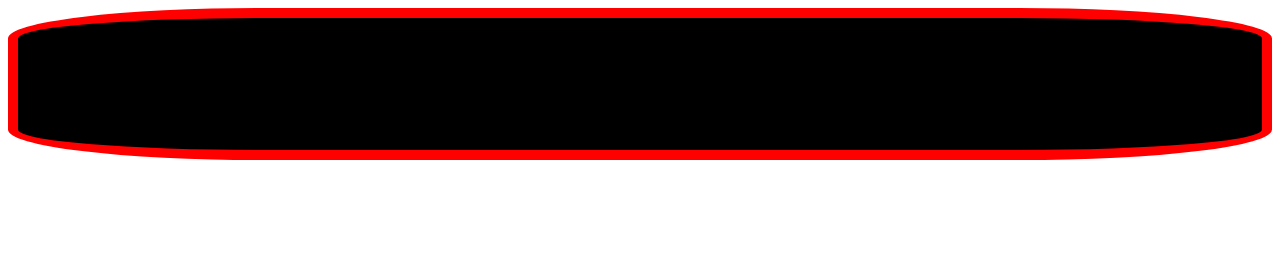
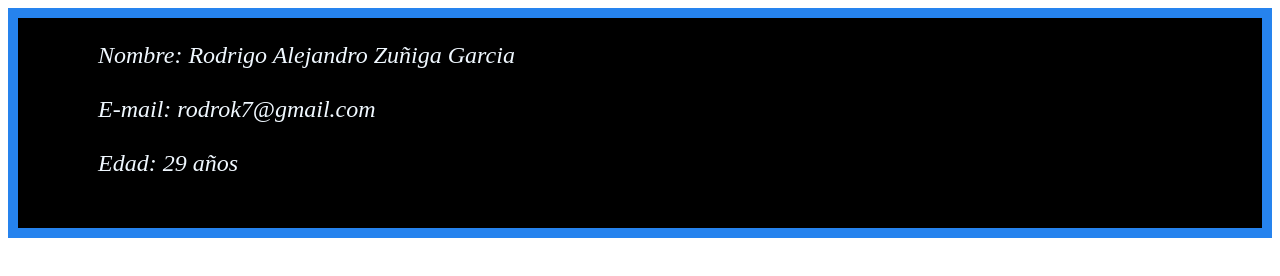
Before and after one commit to Airy-Dev6/gitParte2, a plain HTML site: page index.html in a window 1280 px wide. Drawn offline with Linux system fonts and the light colour scheme.

Commit message:
Rod card2

```diff
--- a/css/style.css
+++ b/css/style.css
@@ -1,7 +1,14 @@
 .main-container {
   background-color: black;
-  border: solid red 10px;
+  border: solid rgb(38, 131, 238) 10px;
   font-family: "Franklin Gothic Medium", "Arial Narrow", Arial, sans-serif;
   font-size: x-large;
-  border-radius: 20%;
+  display: flex;
+  align-items: center;
+  color: aliceblue;
 }
+
+.card1 {
+  font-style: italic;
+  font-family: Gothic;
+}
--- a/index.html
+++ b/index.html
@@ -10,9 +10,10 @@
     <div class="main-container">
         <div class="card1">
             <ul>
-            <ol>Nombre: Rodrigo Alejandro Zuñiga Garcia</ol>
-            <ol>E-mail: rodrok7@gmail.com</ol>
-            <ol>Edad: 29 años</ol></ul>
+            <ol>Nombre: Rodrigo Alejandro Zuñiga Garcia</ol> <br>
+            <ol>E-mail: rodrok7@gmail.com</ol><br>
+            <ol>Edad: 29 años</ol> <br>
+        </ul>
         </div>
     </div>
 </body>
```
